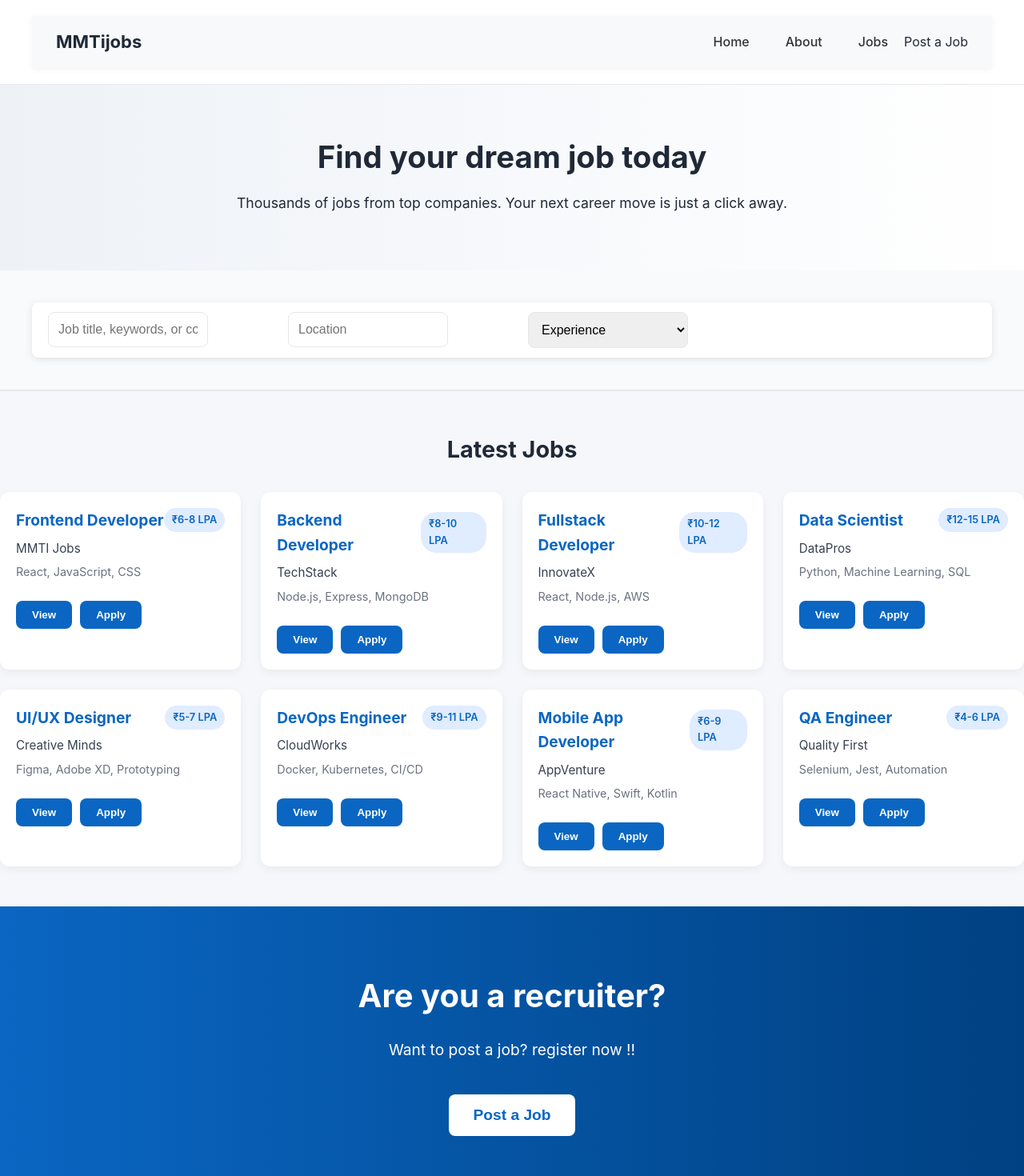
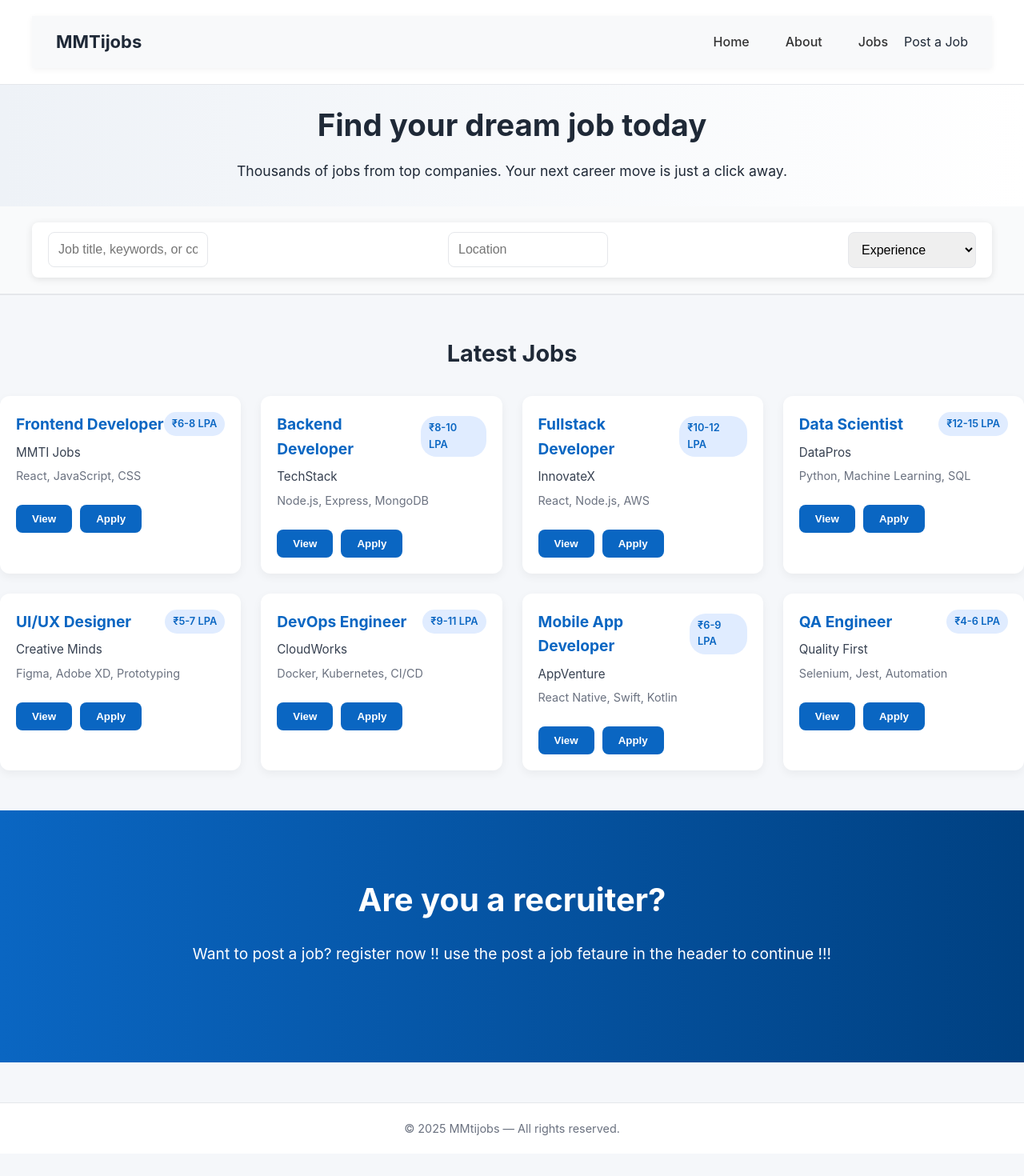
Before and after one commit to sanidhyarc200/Mmtijobs, a React (Vite) app: page / in a window 1280 px wide. Shown: the top 1470 px of the page at 80% size. After the commit the page ends 1442 px from the top, so only its background shows below. Built offline with nearby package versions, Linux system fonts and the light colour scheme.

Commit message:
ui fixed of landing page

```diff
--- a/src/index.css
+++ b/src/index.css
@@ -57,7 +57,7 @@ nav a:hover {
 .hero {
   text-align: center;
   background: linear-gradient(to right, #eef2f7, #ffffff);
-  padding: 60px 20px;
+  padding: 20px 20px;
 }
 
 .hero h2 {
@@ -75,7 +75,7 @@ nav a:hover {
 .search-bar-container {
   display: flex;
   justify-content: center;
-  padding: 40px 20px;
+  padding: 20px 20px;
   background-color: #f9fafb;
   border-bottom: 2px solid #e5e7eb;
 }
@@ -83,7 +83,7 @@ nav a:hover {
 .search-bar {
   display: flex;
   align-items: center;
-  gap: 100px;
+  gap: 300px;
   max-width: 1200px;
   width: 100%;
   background-color: white;
--- a/src/pages/LandingPage.jsx
+++ b/src/pages/LandingPage.jsx
@@ -127,7 +127,7 @@ export default function LandingPage() {
     setFilteredJobs(filtered);
   }, [keyword, location, experience]);
 
-  const handlePostJobClick = () => navigate('/maintenance');
+  const handlePostJobClick = () => navigate('/post-job');
   const handleApply = () => alert('Please login or sign up to apply.');
   const handleView = (job) => {
     setSelectedJob(job);
@@ -201,11 +201,11 @@ export default function LandingPage() {
       <section className="hire-section">
         <h2>Are you a recruiter?</h2>
         <p>
-          Want to post a job? register now !!
+          Want to post a job? register now !! use the post a job fetaure in the header to continue !!!
         </p>
-        <button className="hire-button" onClick={handlePostJobClick}>
+        {/* <button className="hire-button" onClick={handlePostJobClick}>
           Post a Job
-        </button>
+        </button> */}
       </section>
 
       <footer>
```
